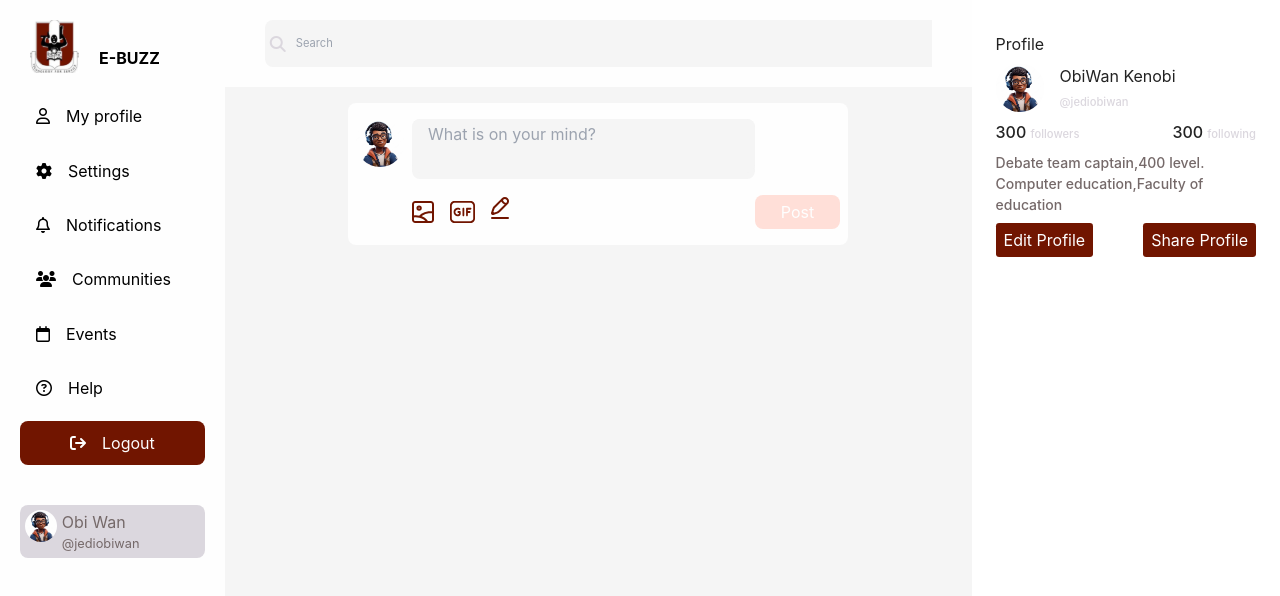
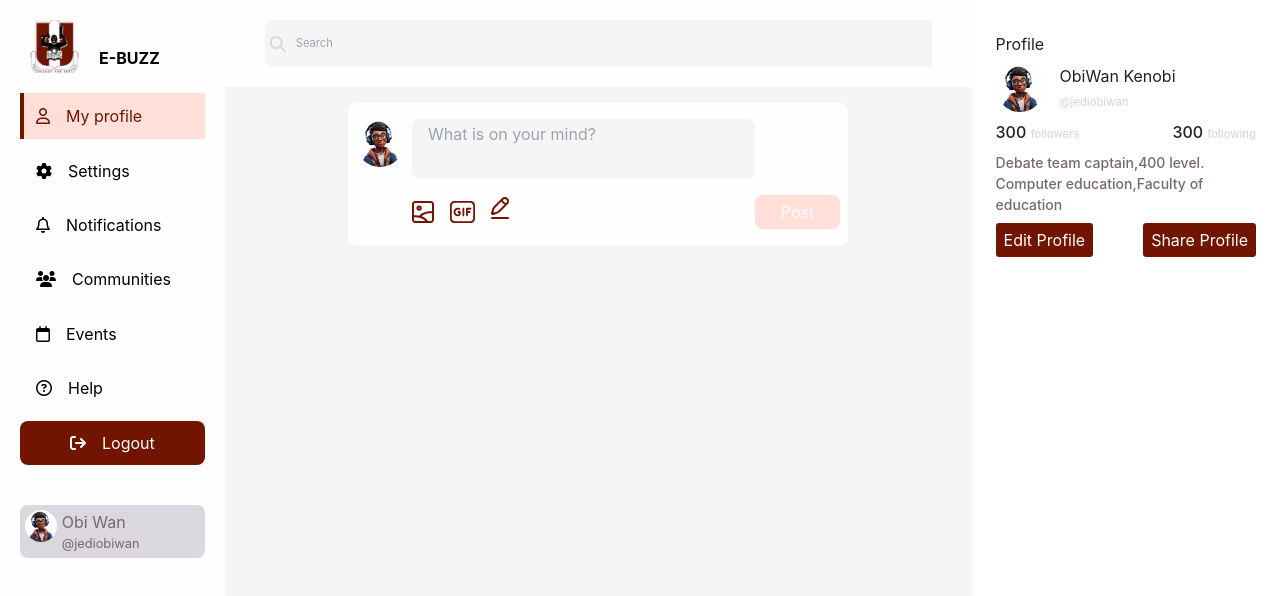
Before and after one commit to esutBuzz/ebuzz-frontend, a React (Vite) app: page /dashboard in a window 1280 px wide. Shown: the top 596 px of the page. Built offline with nearby package versions, Linux system fonts and the light colour scheme; a web font is replaced by a local one.

Commit message:
modified the side bar feature

```diff
--- a/src/SideBar/SideBar.jsx
+++ b/src/SideBar/SideBar.jsx
@@ -1,10 +1,17 @@
-import React from "react";
+import React,{useState} from "react";
 import ToggleButton from "../components/ToggleButton/ToggleButton";
 import data from "../../data/SideNav.json";
 import icon from '/images/icon.svg';
 import avatar from '/images/avatar.jpg';
 import "./sidebar.scss";
 function SideBar({handle}) {
+
+    const [active, setActive] = useState(0)
+
+    function handleActive(index){
+        setActive(index)
+    }
+
   return (
     <div>
       <menu id="sidenav">
@@ -23,10 +30,10 @@ function SideBar({handle}) {
                     type="button"
                     text={items.title}
                     icon={items.icon}
-                    // isActive={active === index}
+                    isActive={active === index}
                     className={"side-btns"}
                     onClick={() => {
-                        // handleActive(index)
+                        handleActive(index)
                         handle(items.title)
                     }}
                     />
--- a/src/SideBar/sidebar.scss
+++ b/src/SideBar/sidebar.scss
@@ -29,8 +29,8 @@
         flex-direction: column;
         align-items: flex-start;
         gap: .5em;
+        .side-btns{
 
-        .side-btns{
             position: relative;
             width: 100%;
             display: flex;
```
